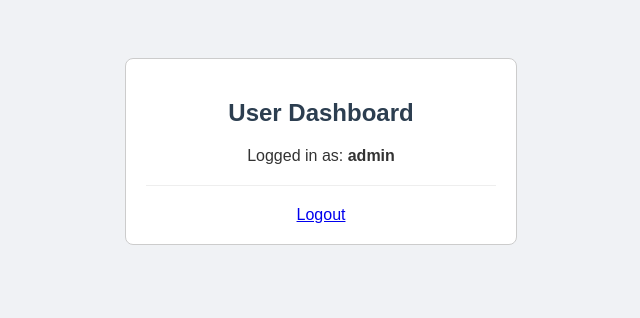
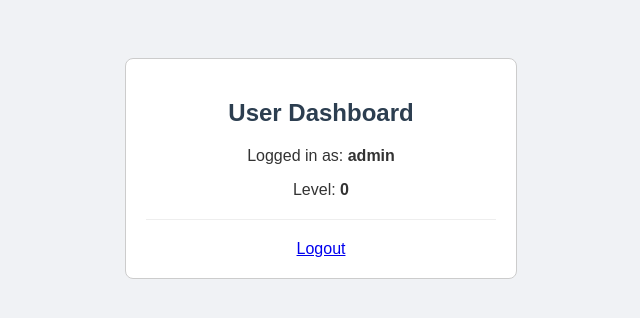
Before and after one commit to wth10101/flasklogin, a Flask app: page /dashboard in a window 1280 px wide. Shown: the top 318 px of the page, without its empty margins (319-959 px from the left). Run offline with Flask 3, Linux system fonts and the light colour scheme; a user stored in the database is signed in.

Commit message:
added level field

```diff
--- a/app.py
+++ b/app.py
@@ -21,12 +21,13 @@ def init_db():
     conn.execute('''CREATE TABLE IF NOT EXISTS users
                  (id INTEGER PRIMARY KEY,
                  username TEXT UNIQUE,
-                 password TEXT)''')
+                 password TEXT,
+                 level INTEGER)''')
 
     # Create a default user if they don't exist
     hashed_pw = bcrypt.hashpw('password123'.encode('utf-8'), bcrypt.gensalt())
     try:
-        conn.execute('INSERT INTO users (username, password) VALUES (?, ?)', ('admin', hashed_pw))
+        conn.execute('INSERT INTO users (username, password,level) VALUES (?, ?, ?)', ('admin', hashed_pw,0))
         conn.commit()
     except sqlite3.IntegrityError:
         pass # User already exists
@@ -34,9 +35,10 @@ def init_db():
 
 # --- User Class for Flask-Login ---
 class User(UserMixin):
-    def __init__(self, id, username):
+    def __init__(self, id, username,level):
         self.id = id
         self.username = username
+        self.level = level
 
 @login_manager.user_loader
 def load_user(user_id):
@@ -44,7 +46,7 @@ def load_user(user_id):
     user_data = conn.execute('SELECT * FROM users WHERE id = ?', (user_id,)).fetchone()
     conn.close()
     if user_data:
-        return User(id=user_data['id'], username=user_data['username'])
+        return User(id=user_data['id'], username=user_data['username'], level = user_data['level'])
     return None
 
 # --- Routes ---
@@ -60,8 +62,8 @@ def login():
         conn.close()
 
         if user_row and bcrypt.checkpw(password.encode('utf-8'), user_row['password'], ):
-            user_obj = User(id=user_row['id'], username=user_row['username'])
-            login_user(user_obj)
+            user_obj = User(id=user_row['id'], username=user_row['username'], level=user_row['level'])
+            login_user(user_obj)                  # will log the user in on the login manger
             return redirect(url_for('dashboard')) # current_user accesible in template
 
     return render_template('login.html')
@@ -89,8 +91,8 @@ def register():
         # 2. Insert into the database
         conn = get_db_connection()
         try:
-            conn.execute('INSERT INTO users (username, password) VALUES (?, ?)',
-                         (username, hashed_pw))
+            conn.execute('INSERT INTO users (username, password, level) VALUES (?, ?, ?)',
+                         (username, hashed_pw, 1)) # default new user to level 1
             conn.commit()
             conn.close()
             # Redirect to login so they can sign in with their new account
--- a/templates/dashboard.html
+++ b/templates/dashboard.html
@@ -8,6 +8,7 @@
     <div class="container">
         <h2>User Dashboard</h2>
         <p>Logged in as: <strong>{{ current_user.username }}</strong></p>
+        <p>Level: <strong>{{ current_user.level }}</strong></p>
         <hr style="border: 0; border-top: 1px solid #eee; margin: 20px 0;">
         <a href="{{ url_for('logout') }}">Logout</a>
     </div>
```
Also changed, not shown: templates/register.html (+33 -6 lines).
